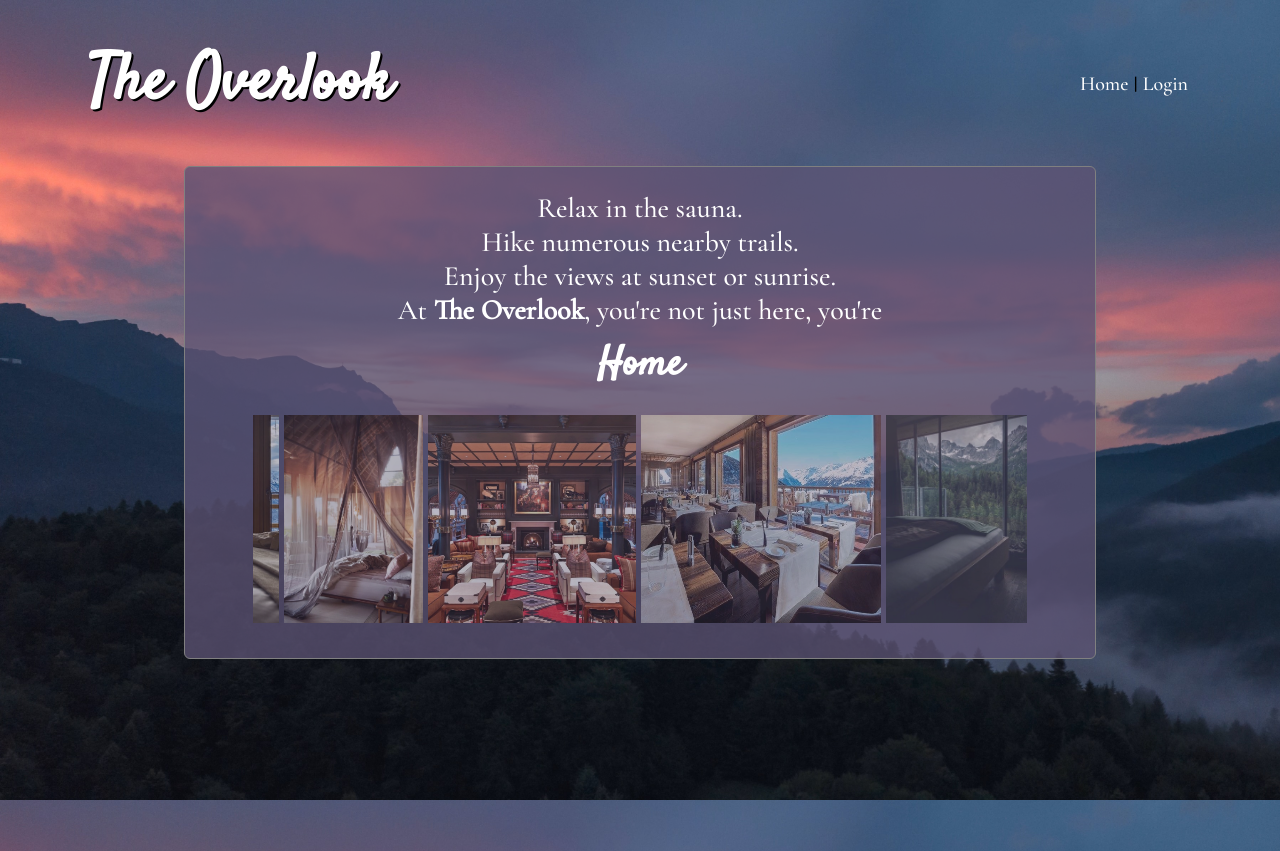
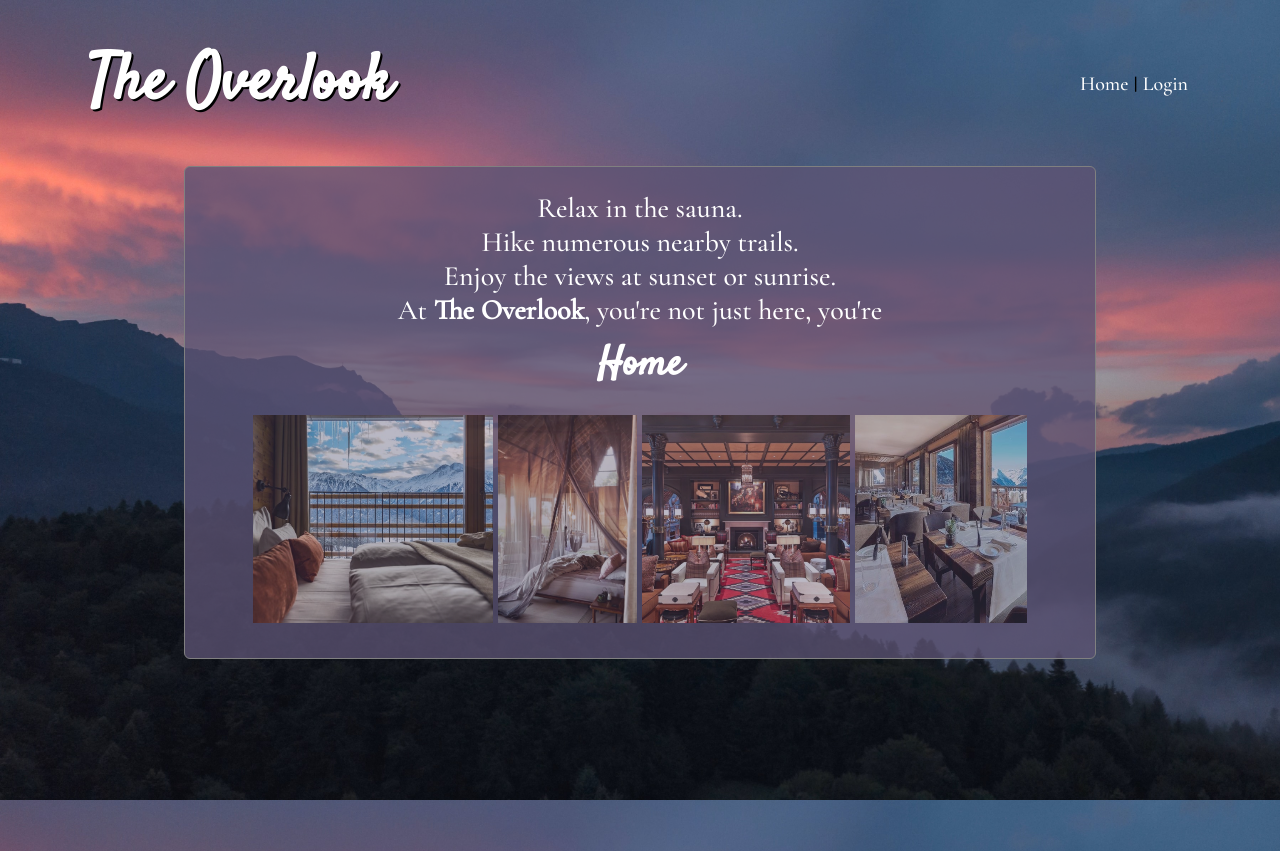
Before and after one commit to leighlars/overlook, a React (Create React App) app: page / in a window 1280 px wide. Built offline with nearby package versions, Linux system fonts and the light colour scheme.

Commit message:
Add tests for header

```diff
--- a/src/App/App.js
+++ b/src/App/App.js
@@ -1,27 +1,25 @@
 import React, { Component } from 'react';
 import './App.scss';
 import Header from "../Header/Header"
-import Main from '../Main/Main'
-//
+// import Main from '../Main/Main'
+import LandingPage from '../LandingPage/LandingPage'
+
 class App extends Component {
   constructor() {
     super()
     this.state = {
       isLoggedIn: false,
       user: {},
-
     }
   }
 
   render() {
     return (
-      <div className="App">
-        <Header
-        isLoggedIn={this.state.isLoggedIn}
-        user={this.state.user}  />
-        <Main isLoggedIn={this.state.isLoggedIn}/>
-      </div>
-    )
+     <div className="App">
+      <Header isLoggedIn={this.state.isLoggedIn} user={this.state.user} />
+      {this.state.isLoggedIn === false && <LandingPage />}
+     </div>
+    );
   }
 }
 
--- a/src/LandingPage/LandingPage.js
+++ b/src/LandingPage/LandingPage.js
@@ -1,6 +1,5 @@
 import React from "react";
 import "./LandingPage.scss";
-// import './HotelImage.scss'
 import bedroom from  "../images/bedroom.JPG";
 import hiddenBed from  "../images/hidden-bed.JPG";
 import lobby from  "../images/lobby.JPG";
--- a/src/LandingPage/LandingPage.scss
+++ b/src/LandingPage/LandingPage.scss
@@ -22,6 +22,7 @@
 
 .hotel-images {
   @include rowDisplay();
+  justify-content: initial;
   width: 90%;
   overflow: scroll;
   margin: 10px auto;
--- a/src/Main/Main.js
+++ b/src/Main/Main.js
@@ -4,7 +4,9 @@ import LandingPage from '../LandingPage/LandingPage'
 
 const Main = ({isLoggedIn}) => {
   return (
-      <LandingPage />
+    <main>
+      {isLoggedIn === false && (<LandingPage />)}
+    </main>
   )
 }
 
```
Also changed, not shown: 1 other file (tests, documents, lock files or other folders).
